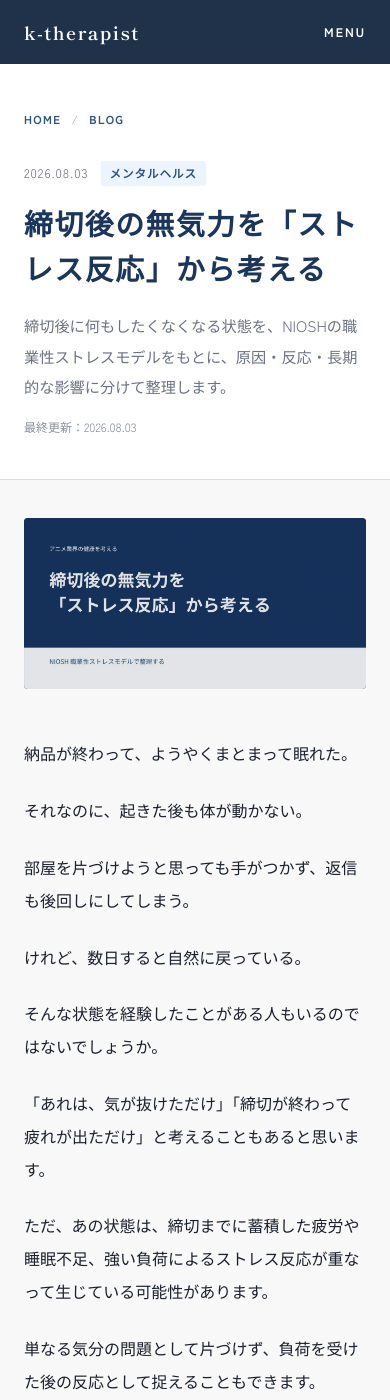
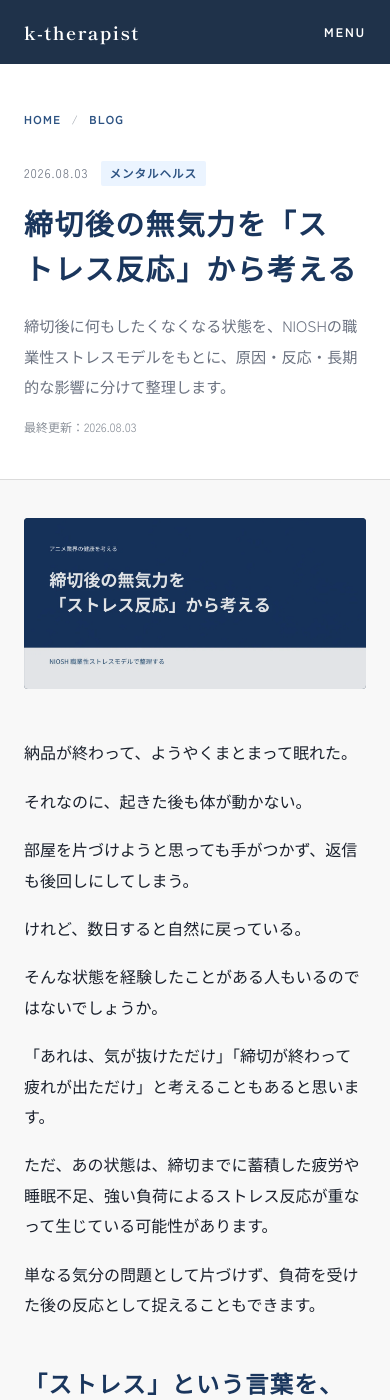
Before and after one commit to kamiken502-ops/k-therapist, a Jekyll site: the page built from _posts/2026-08-15-stress-reaction.md, in a window 390 px wide and 1400 px high. Built offline with Jekyll 4.4.1, drawn with Linux system fonts in a browser that asks for light colours.

Commit message:
Refine article readability and layout
Balance article titles, tighten mobile paragraph spacing, and style trust and author elements.

```diff
--- a/assets/css/blog.css
+++ b/assets/css/blog.css
@@ -72,7 +72,7 @@ img{display:block;height:auto;max-width:100%}
 .breadcrumb a{font-weight:700}
 .breadcrumb span{color:#A0A6AF}
 .post-header .post-meta{margin-bottom:15px}
-.post-header h1{color:var(--navy);font-family:var(--font-display);font-size:clamp(1.8rem,4vw,2.7rem);font-weight:600;letter-spacing:.055em;line-height:1.55}
+.post-header h1{color:var(--navy);font-family:var(--font-display);font-size:clamp(1.8rem,4vw,2.7rem);font-weight:600;letter-spacing:.055em;line-height:1.55;text-wrap:balance}
 .post-description{color:var(--muted);font-size:.95rem;margin-top:20px}
 .updated{color:#8A9099;font-size:.75rem;margin-top:14px}
 .post-main{padding-bottom:100px;padding-top:54px}
@@ -89,9 +89,13 @@ img{display:block;height:auto;max-width:100%}
 .post-content table{border-collapse:collapse;display:block;overflow-x:auto;width:100%}
 .post-content th,.post-content td{border:1px solid var(--line);padding:10px 12px;text-align:left}
 .post-content th{background:var(--blue-soft);color:var(--navy)}
+.health-note{background:var(--blue-soft);border-left:3px solid var(--blue);color:var(--muted);font-size:.82rem;line-height:1.85;margin-top:56px;padding:20px 24px}
+.health-note-title{color:var(--navy);font-size:.85rem;font-weight:700;margin-bottom:5px}
 .author-box{background:#fff;border:1px solid var(--line);border-left:3px solid var(--blue);margin-top:64px;padding:26px 28px}
 .author-label{color:var(--blue);font-size:.7rem;font-weight:700;letter-spacing:.2em}
 .author-name{color:var(--navy);font-family:var(--font-display);font-size:1.15rem;font-weight:700;letter-spacing:.1em;margin-top:4px}
+.author-name a{color:inherit}
+.author-name a:hover{text-decoration:underline;text-underline-offset:4px}
 .author-box p:last-child{color:var(--muted);font-size:.84rem;margin-top:7px}
 .post-actions{align-items:center;display:flex;gap:20px;justify-content:space-between;margin-top:44px}
 .text-link{font-size:.84rem;font-weight:700;text-decoration:underline;text-underline-offset:3px}
@@ -121,6 +125,10 @@ img{display:block;height:auto;max-width:100%}
   .post-card-body{padding:24px}
   .post-header{padding:44px 0 40px}
   .post-main{padding-bottom:76px;padding-top:38px}
+  .post-content{line-height:1.9}
+  .post-content > * + *{margin-top:18px}
+  .post-content h2{margin-top:46px}
+  .health-note{margin-top:46px;padding:18px 20px}
   .post-actions{align-items:stretch;flex-direction:column-reverse;text-align:center}
   .primary-button{width:100%}
 }
```
